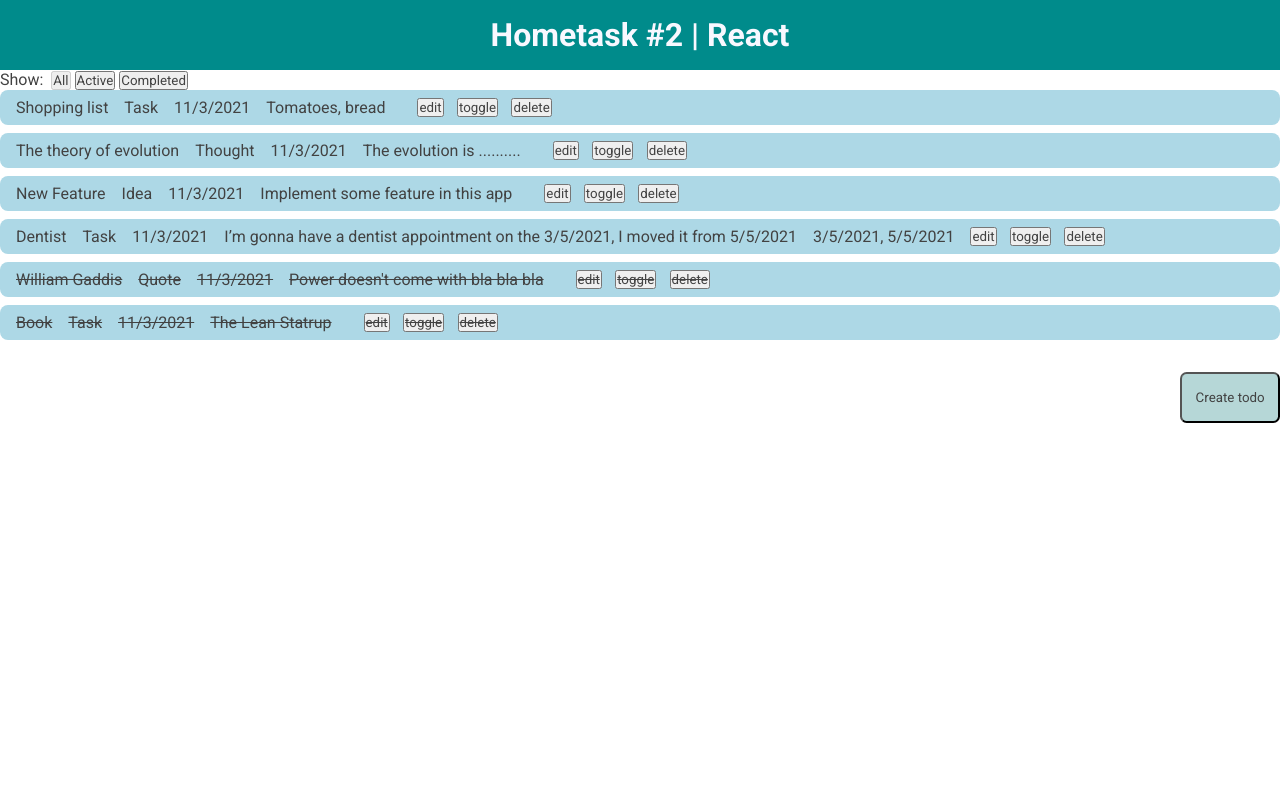
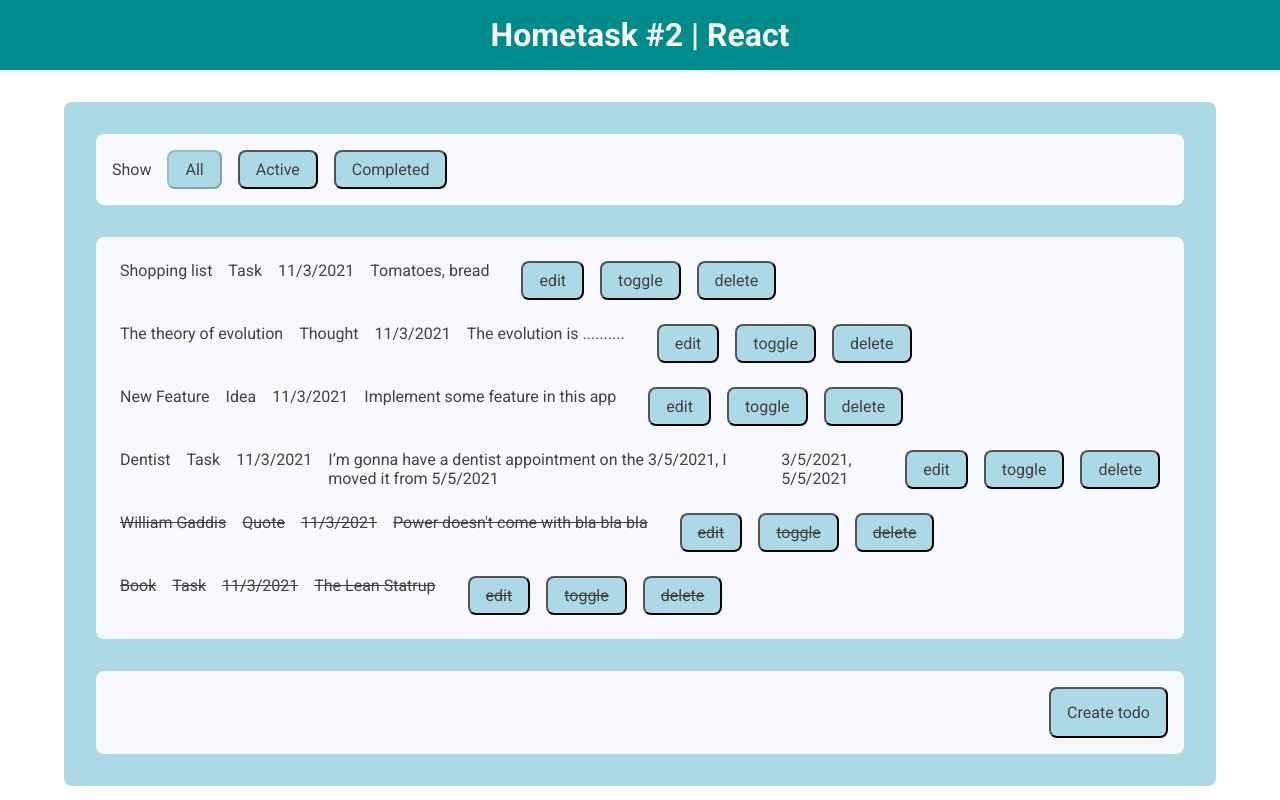
Before and after one commit to 6mahdapihka9/CourseOfReactAndNodeTask2, a React (Create React App) app: page / in a window 1280 px wide. Shown: the top 800 px of the page. Built offline with nearby package versions, Linux system fonts and the light colour scheme.

Commit message:
#second cosmetic update final update of app component's styles created new section for statistics table

```diff
--- a/src/components/App.css
+++ b/src/components/App.css
@@ -2,8 +2,20 @@
     min-height: 100vh;
     position: relative;
 }
-.main {
-
+section{
+    margin: 2em 4em;
+    padding: 1em;
+    background-color: lightblue;
+    border-radius: .5em;
+}
+section > *{
+    margin: 1em;
+    padding: 1em;
+    background-color: ghostwhite;
+    border-radius: .5em;
+}
+section > *:not(:last-child) {
+    margin-bottom: 2em;
 }
 .form-wrapper {
     position: fixed;
--- a/src/components/App.js
+++ b/src/components/App.js
@@ -1,21 +1,26 @@
 import React from 'react'
+import './App.css'
+import {connect} from "react-redux"
+
+import Header from "./header/Header"
 import Filter from './footer/Filter'
 import VisibleTodoList from './todoList/VisibleTodoList'
+import MiddleBlock from "./middleBlock/MiddleBlock"
+import Statistics from "./statictics/Statistics"
 import FormWrapper from "./formWrappper/FormWrapper"
-import './App.css'
-import {connect} from "react-redux";
-import MiddleBlock from "./middleBlock/MiddleBlock";
-import Header from "./header/Header";
 
 const App = ({visibility}) => (
     <div className={'view'}>
       <Header/>
-      {(visibility) ? <FormWrapper className={'form-wrapper'}/> : null}
-      <div className={'main'}>
+      <section>
         <Filter/>
         <VisibleTodoList/>
         <MiddleBlock/>
-      </div>
+      </section>
+      <section>
+        <Statistics/>
+      </section>
+      {(visibility) ? <FormWrapper className={'form-wrapper'}/> : null}
     </div>
 )
 
--- /dev/null
+++ b/src/components/footer/Filter.css
@@ -0,0 +1,3 @@
+.filter > *{
+    margin-right: 1em;
+}
--- a/src/components/footer/Filter.js
+++ b/src/components/footer/Filter.js
@@ -1,10 +1,11 @@
 import React from 'react'
 import FilterLink from './link/FilterLink'
 import {VisibilityFilters} from '../../actions'
+import './Filter.css'
 
 const Filter = () => (
-    <div className={'wrapper'}>
-      <span>Show: </span>
+    <div className={'filter'}>
+      <span>Show</span>
       <FilterLink filter={VisibilityFilters.SHOW_ALL}>
         All
       </FilterLink>
--- a/src/components/footer/link/Link.js
+++ b/src/components/footer/link/Link.js
@@ -2,13 +2,7 @@ import React from 'react'
 import PropTypes from 'prop-types'
 
 const Link = ({active, children, onClick}) => (
-    <button
-        onClick={onClick}
-        disabled={active}
-        style={{
-          marginLeft: '4px',
-        }}
-    >
+    <button onClick={onClick} disabled={active}>
       {children}
     </button>
 )
--- a/src/components/middleBlock/MiddleBlock.css
+++ b/src/components/middleBlock/MiddleBlock.css
@@ -1,11 +1,13 @@
 .middle-block {
-    margin: 2em 0;
     display: flex;
     justify-content: end;
-
 }
-.middle-block > *{
-    margin-left: 2em;
+.middle-block > * {
+    margin-left: 1em;
+}
+.middle-block div{
+    display: flex;
+    align-items: center;
     padding: 1em;
     background-color: #b6d7d7;
     border-radius: 0.5em;
@@ -14,12 +16,10 @@
     opacity:  0;
     transition: opacity 1s;
 }
-
 .announcer-error {
     border-color: crimson;
     background-color: rgba(220,20,60,0.5);
 }
-
 .announcer-success {
     background-color: #b6d7d7;
 }
--- /dev/null
+++ b/src/components/statictics/Statistics.js
@@ -0,0 +1,13 @@
+import React from "react";
+
+const Statistics = () => {
+
+
+  return (
+      <div>
+        There will be table with stats eventually
+      </div>
+  )
+}
+
+export default Statistics
--- a/src/components/todoList/todo/Todo.css
+++ b/src/components/todoList/todo/Todo.css
@@ -1,8 +1,6 @@
 li{
     display: flex;
-    padding: .5em 1em;
-    background-color: lightblue;
-
+    padding: .5em;
     border-radius: 0.5em;
 }
 li > *:not(:last-child){
--- a/src/index.css
+++ b/src/index.css
@@ -6,3 +6,9 @@
     margin: 0;
     padding: 0;
 }
+button{
+    font-size: medium;
+    padding: .5em 1em;
+    background-color: lightblue;
+    border-radius: .5em;
+}
```
